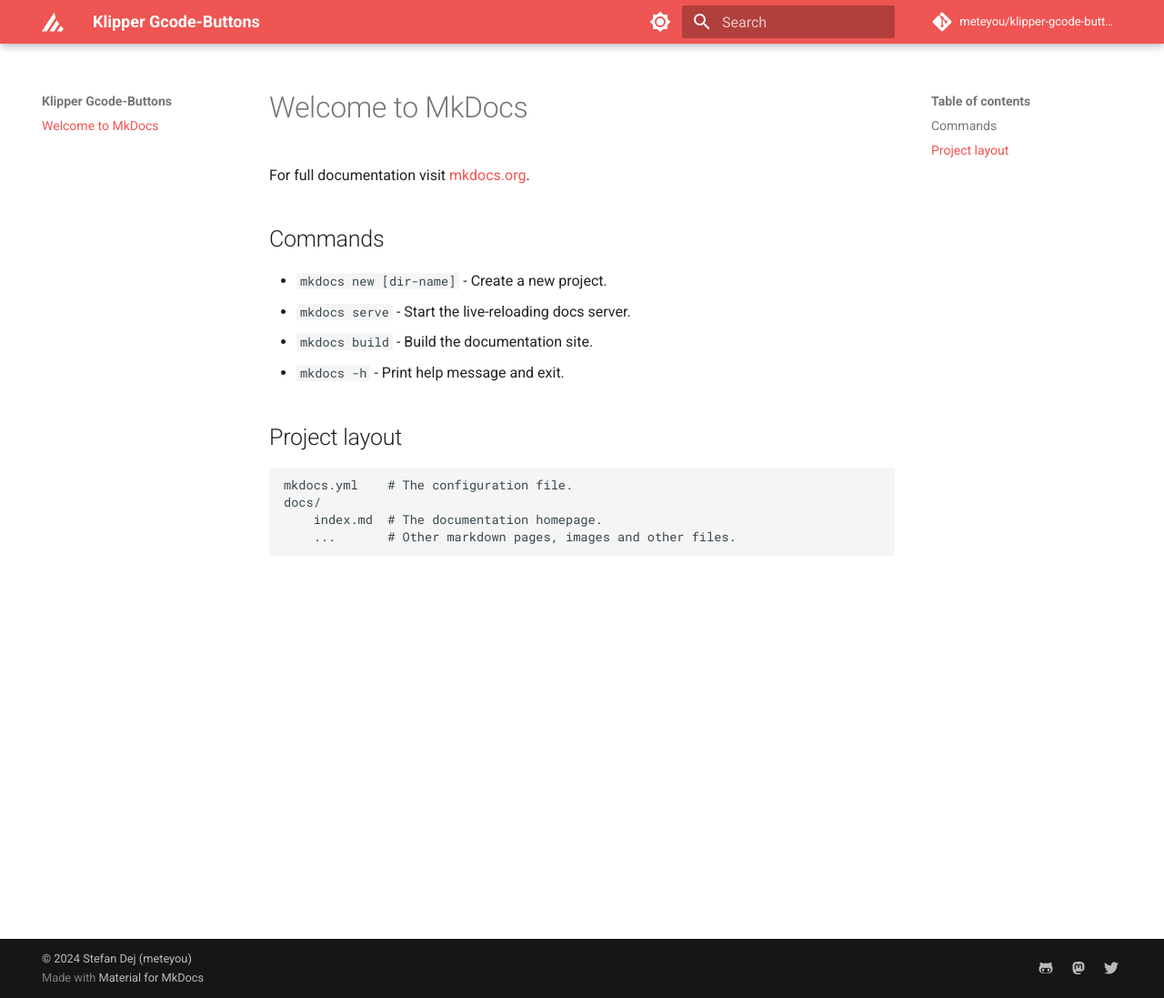
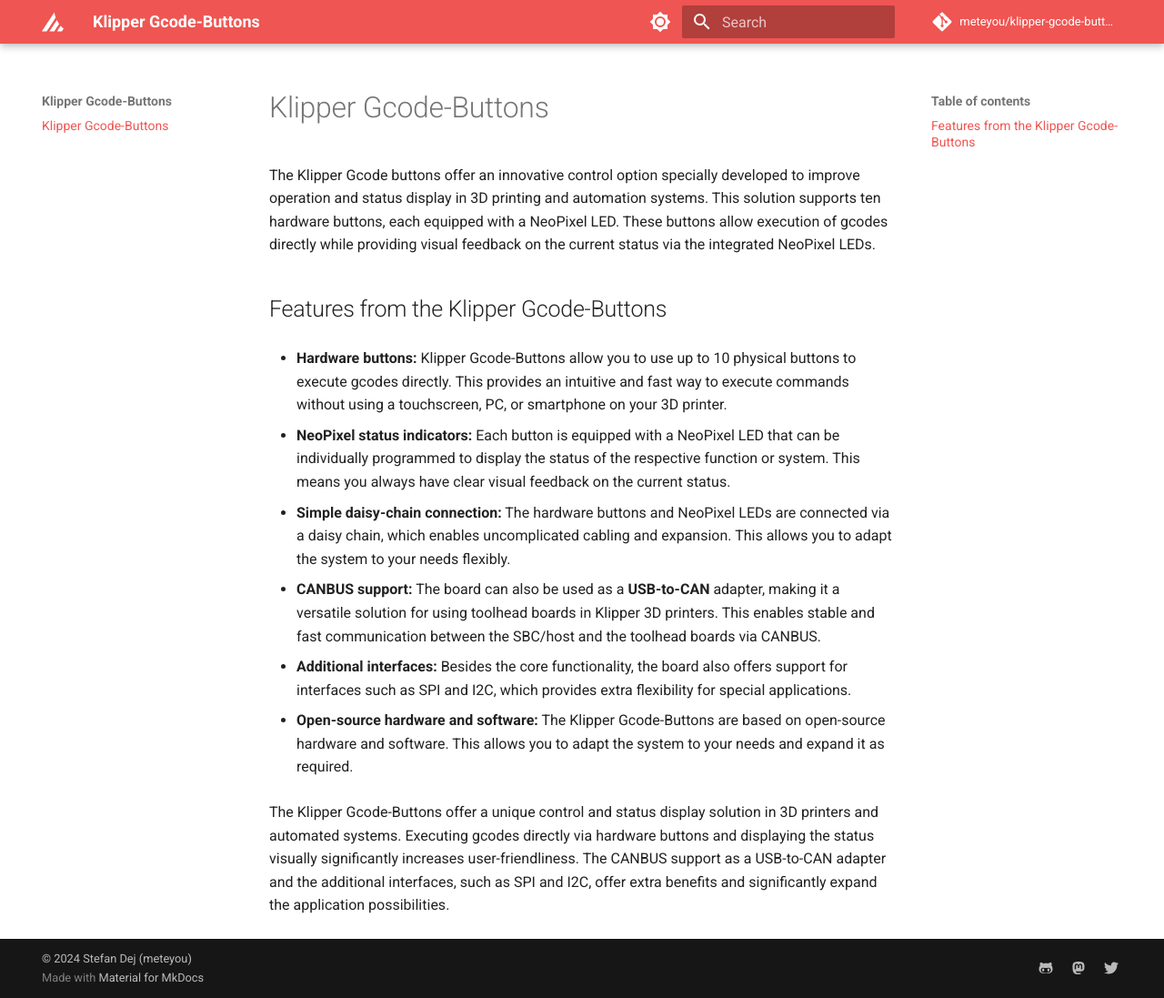
Before and after one commit to meteyou/klipper-gcode-buttons, an MkDocs documentation site: the page built from docs/index.md, in a window 1280 px wide and 1097 px high. Shown: the whole window at 91% size. Built offline with MkDocs 1.6.1 and Material for MkDocs 9.7.7, drawn with Linux system fonts in a browser that asks for light colours; comment, search, counter and statistics services are not loaded.

Commit message:
docs: init index.md description from the gcode-buttons
Signed-off-by: Stefan Dej <meteyou@gmail.com>

```diff
--- a/docs/index.md
+++ b/docs/index.md
@@ -1,17 +1,34 @@
-# Welcome to MkDocs
+# Klipper Gcode-Buttons
 
-For full documentation visit [mkdocs.org](https://www.mkdocs.org).
+The Klipper Gcode buttons offer an innovative control option specially developed to improve operation and status display
+in 3D printing and automation systems. This solution supports ten hardware buttons, each equipped with a NeoPixel LED.
+These buttons allow execution of gcodes directly while providing visual feedback on the current status via the
+integrated NeoPixel LEDs.
 
-## Commands
+## Features from the Klipper Gcode-Buttons
 
-* `mkdocs new [dir-name]` - Create a new project.
-* `mkdocs serve` - Start the live-reloading docs server.
-* `mkdocs build` - Build the documentation site.
-* `mkdocs -h` - Print help message and exit.
+- **Hardware buttons:** Klipper Gcode-Buttons allow you to use up to 10 physical buttons to execute gcodes directly.
+This provides an intuitive and fast way to execute commands without using a touchscreen, PC, or smartphone on your 3D
+printer.
 
-## Project layout
+- **NeoPixel status indicators:** Each button is equipped with a NeoPixel LED that can be individually programmed to
+display the status of the respective function or system. This means you always have clear visual feedback on the current
+status.
 
-    mkdocs.yml    # The configuration file.
-    docs/
-        index.md  # The documentation homepage.
-        ...       # Other markdown pages, images and other files.
+- **Simple daisy-chain connection:** The hardware buttons and NeoPixel LEDs are connected via a daisy chain, which
+enables uncomplicated cabling and expansion. This allows you to adapt the system to your needs flexibly.
+
+- **CANBUS support:** The board can also be used as a **USB-to-CAN** adapter, making it a versatile solution for using
+toolhead boards in Klipper 3D printers. This enables stable and fast communication between the SBC/host and the toolhead
+boards via CANBUS.
+
+- **Additional interfaces:** Besides the core functionality, the board also offers support for interfaces such as SPI
+and I2C, which provides extra flexibility for special applications.
+
+- **Open-source hardware and software:** The Klipper Gcode-Buttons are based on open-source hardware and software. This
+allows you to adapt the system to your needs and expand it as required.
+
+The Klipper Gcode-Buttons offer a unique control and status display solution in 3D printers and automated systems.
+Executing gcodes directly via hardware buttons and displaying the status visually significantly increases
+user-friendliness. The CANBUS support as a USB-to-CAN adapter and the additional interfaces, such as SPI and I2C, offer
+extra benefits and significantly expand the application possibilities.
```
